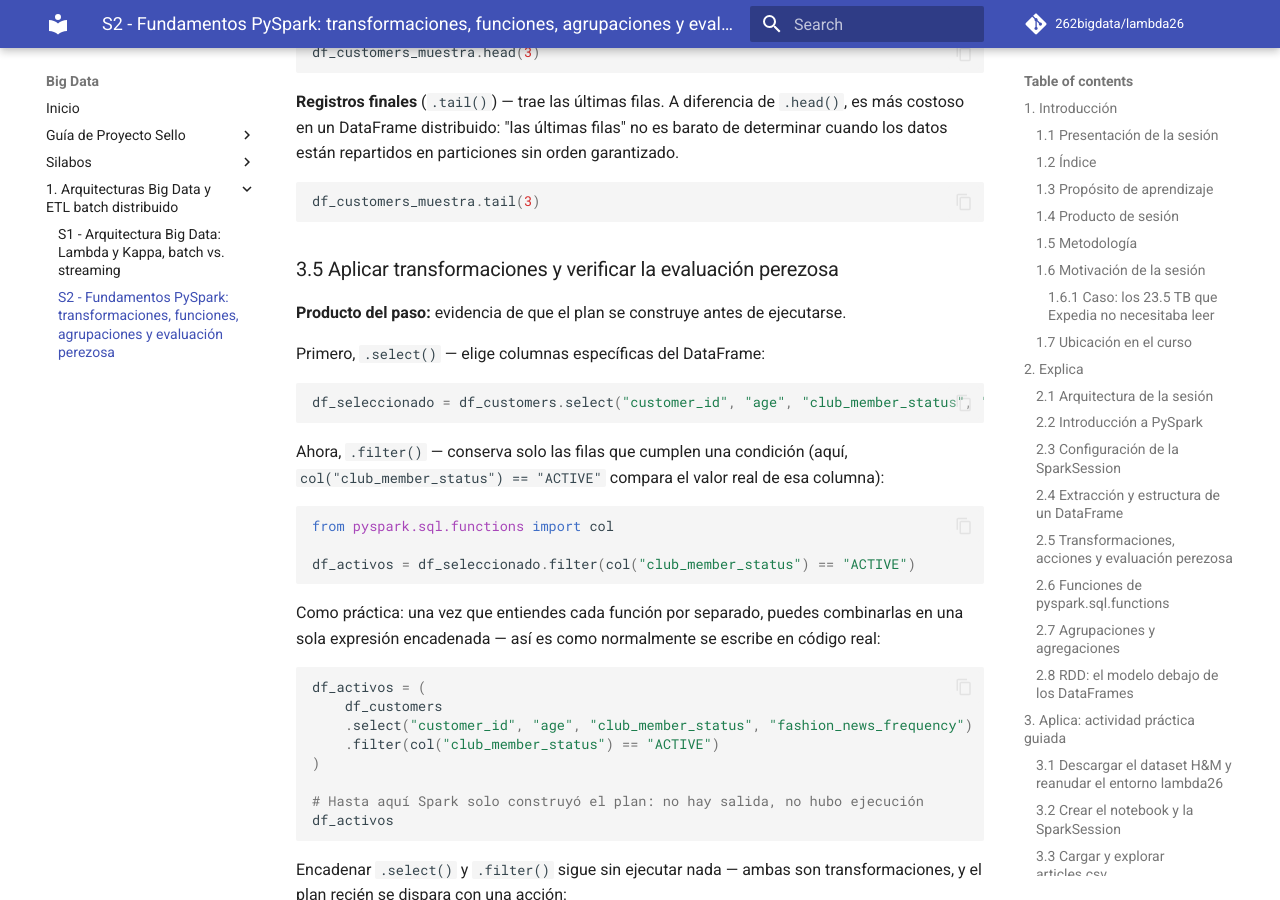
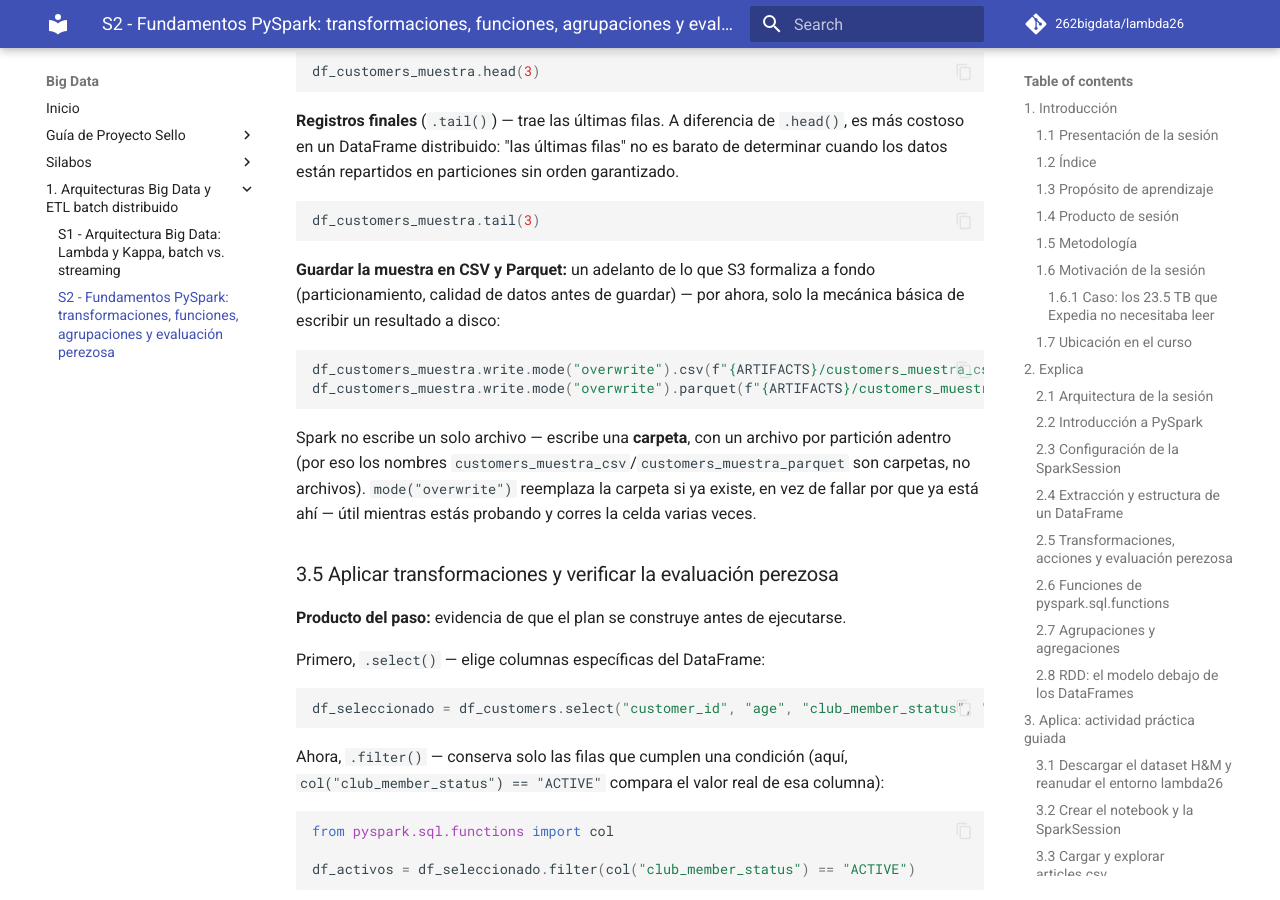
Before and after one commit to 262bigdata/lambda26, an MkDocs documentation site: the page built from docs/sesiones/S02_Fundamentos_PySpark_Transformaciones_Lazy_Evaluation.md, in a window 1280 px wide and 900 px high, scrolled down 21093 px. Built offline with MkDocs 1.6.1 and Material for MkDocs 9.7.7, drawn with Linux system fonts in a browser that asks for light colours; comment, search, counter and statistics services are not loaded; some of the changed text lies outside the part shown.

Commit message:
Sesion 2

````diff
--- a/docs/sesiones/S02_Fundamentos_PySpark_Transformaciones_Lazy_Evaluation.md
+++ b/docs/sesiones/S02_Fundamentos_PySpark_Transformaciones_Lazy_Evaluation.md
@@ -488,9 +488,10 @@ Declara también la ruta del dataset como variable global, una sola vez:
 
 ```python
 ORIGEN_DATOS = "/opt/s02-fundamentos/data"
+ARTIFACTS = "/opt/s02-fundamentos/artifacts"
 ```
 
-Úsala en cada lectura del resto de la guía (`f"{ORIGEN_DATOS}/articles.csv"`, etc.) en vez de repetir la ruta completa — si algún día cambia dónde vive el dataset, solo corriges esta línea, no cada celda de lectura.
+Úsalas en cada lectura/escritura del resto de la guía (`f"{ORIGEN_DATOS}/articles.csv"`, `f"{ARTIFACTS}/..."`, etc.) en vez de repetir la ruta completa — si algún día cambia dónde vive el dataset o las salidas, solo corriges esta línea, no cada celda.
 
 ### 3.3 Cargar y explorar `articles.csv`
 
@@ -606,6 +607,15 @@ df_customers_muestra.head(3)
 ```python
 df_customers_muestra.tail(3)
 ```
+
+**Guardar la muestra en CSV y Parquet:** un adelanto de lo que S3 formaliza a fondo (particionamiento, calidad de datos antes de guardar) — por ahora, solo la mecánica básica de escribir un resultado a disco:
+
+```python
+df_customers_muestra.write.mode("overwrite").csv(f"{ARTIFACTS}/customers_muestra_csv", header=True)
+df_customers_muestra.write.mode("overwrite").parquet(f"{ARTIFACTS}/customers_muestra_parquet")
+```
+
+Spark no escribe un solo archivo — escribe una **carpeta**, con un archivo por partición adentro (por eso los nombres `customers_muestra_csv`/`customers_muestra_parquet` son carpetas, no archivos). `mode("overwrite")` reemplaza la carpeta si ya existe, en vez de fallar por que ya está ahí — útil mientras estás probando y corres la celda varias veces.
 
 ### 3.5 Aplicar transformaciones y verificar la evaluación perezosa
 
````
Also changed, not shown: 1 other file.
